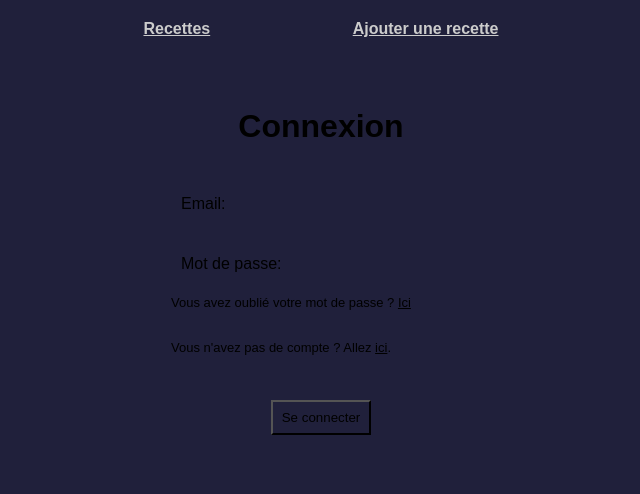
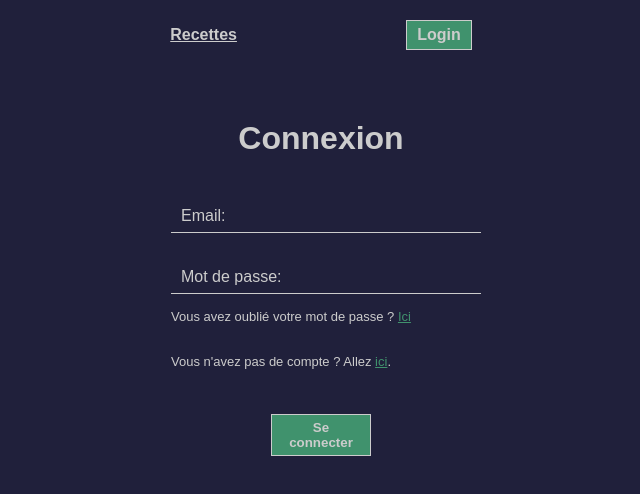
Before and after one commit to NassWebDev/recipe-app, a Vue app: page /login in a window 1280 px wide. Shown: the top 494 px of the page, without its empty margins (319-959 px from the left). Built offline with nearby package versions, Linux system fonts and the light colour scheme; what oh-vue-icons would draw is missing.

Commit message:
add login-logout

```diff
--- a/src/App.vue
+++ b/src/App.vue
@@ -1,12 +1,38 @@
 <template>
   <nav>
     <router-link to="/">Recettes</router-link>
-    <router-link to="/addrecipe">Ajouter une recette</router-link>
+    <router-link v-if="currentUser" to="/addrecipe">Ajouter une recette</router-link>
+    <router-link v-else to="/login" id="login">Login</router-link>
+    <button v-if="currentUser" @click="logout">Logout</button>
   </nav>
   <router-view/>
 </template>
 
+<script setup>
+import { computed } from 'vue';
+import { useAuthStore } from './store/auth';
+import { useRouter } from 'vue-router'
+const router = useRouter();
+
+const currentUser = computed(() => {
+  return useAuthStore().isAuthenticated;
+})
+
+const logout = (() => {
+  useAuthStore().logout();
+  localStorage.removeItem('user')
+  router.push('/login')
+})
+</script>
+
 <style>
+:root{
+  --green: #40926d;
+  --white: #ccc;
+  --blue: #20203b;
+  --dark-blue: #1a182b;
+}
+
 *{
   margin: 0;
   padding: 0;
@@ -18,7 +44,7 @@
   display: flex;
   flex-direction: column;
   align-items: center;
-  background-color: #20203b;
+  background-color: var(--blue);
   min-height: 100vh;
 }
 
@@ -27,6 +53,7 @@ nav{
   padding: 20px 0;
   display: flex;
   justify-content: space-evenly;
+  align-items: center;
 }
 
 nav a {
@@ -35,6 +62,15 @@ nav a {
 }
 
 nav a.router-link-exact-active {
-  color: #42b983;
+  color: var(--green);
+}
+
+#login, button {
+  border: 1px solid #ccc;
+  color: var(--white);
+  background-color: var(--green);
+  font-weight: bold;
+  padding: 5px 10px;
+  text-decoration: none;
 }
 </style>
```
